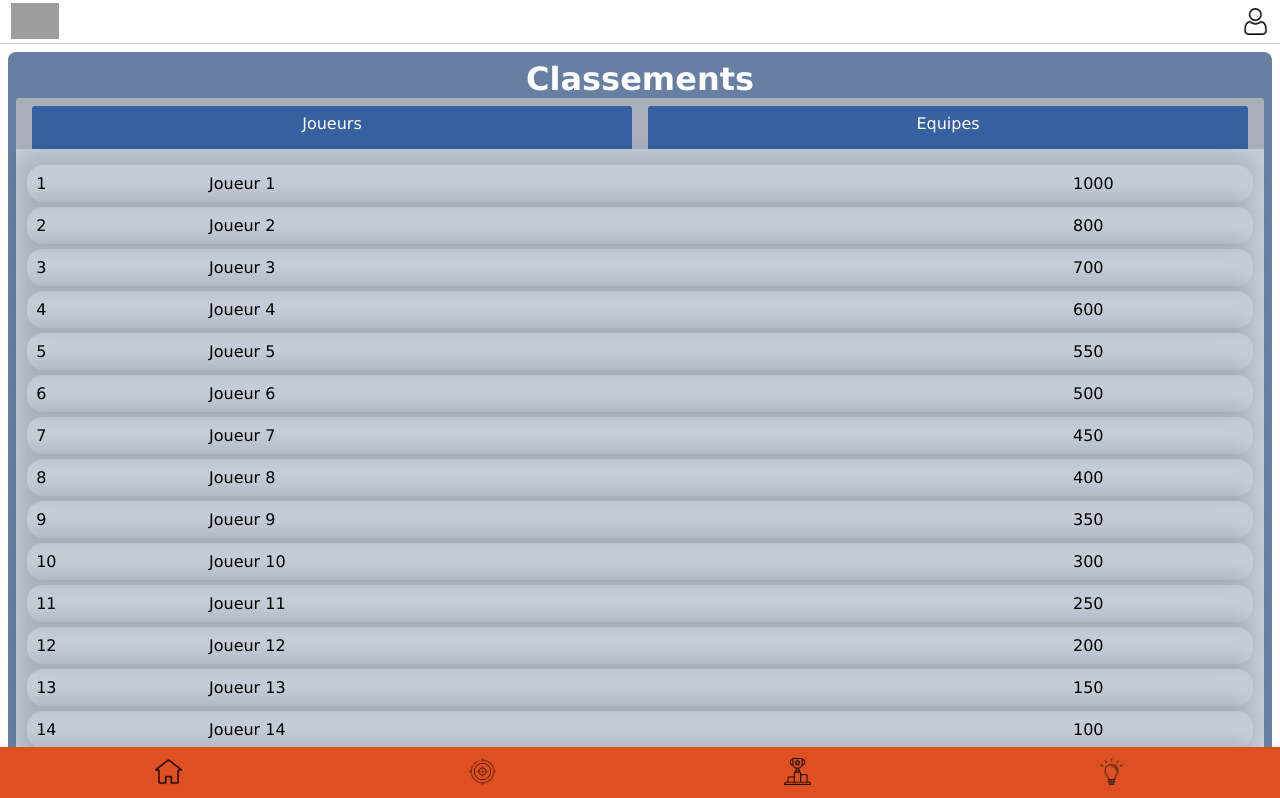
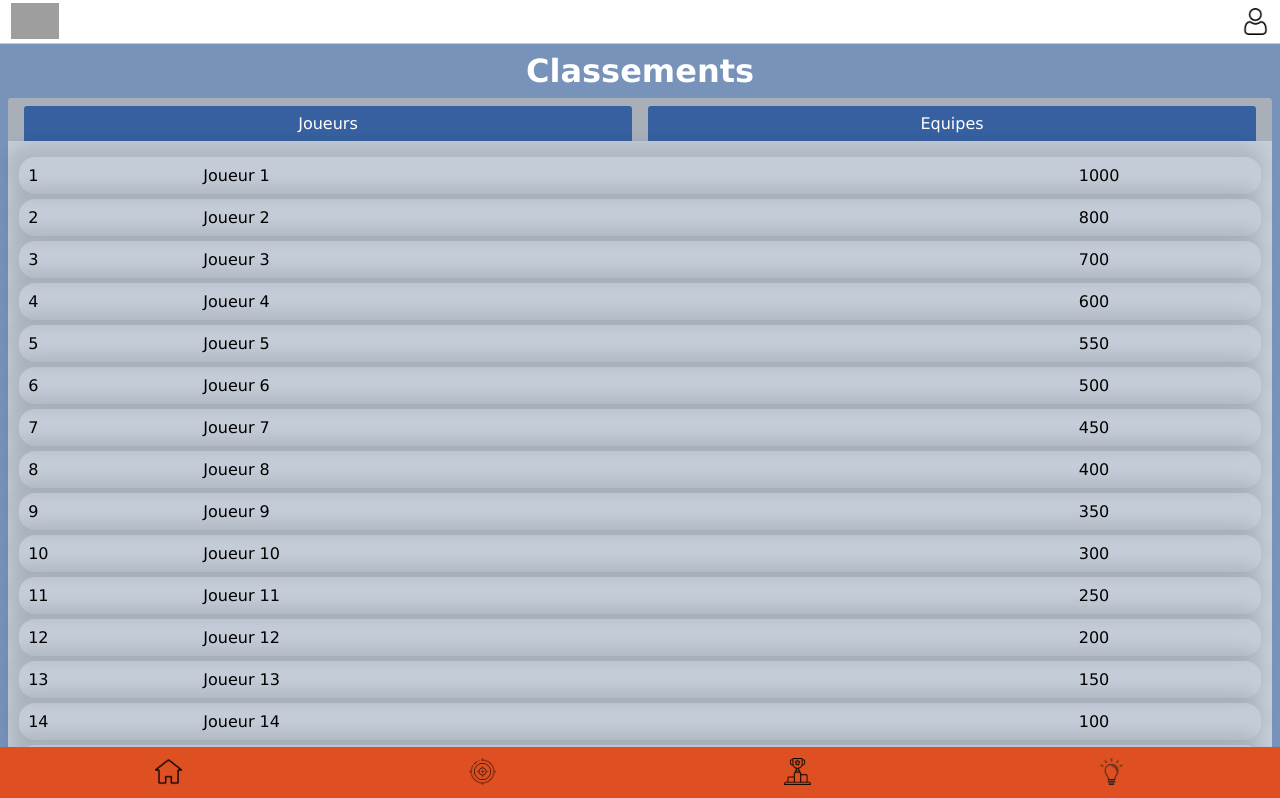
Before and after one commit to Himeurfarid/Sankliche, a React (Vite) app in the folder frontend/: page /classement in a window 1280 px wide. Shown: the top 798 px of the page. Built offline with nearby package versions, Linux system fonts and the light colour scheme; grey boxes are pictures that could not be loaded.

Commit message:
adjust css classement

```diff
--- a/frontend/src/styles/Classement.css
+++ b/frontend/src/styles/Classement.css
@@ -9,7 +9,7 @@
   color: white;
 }
 .header-rank-title {
-  padding: 0.5rem 0rem 0rem 0rem;
+  padding: 0.5rem 0rem 0.5rem 0rem;
   width: 100%;
   text-align: center;
   font-size: 2rem;
@@ -20,7 +20,7 @@
 .title-classement {
   font-family: Verdana, Geneva, Tahoma, sans-serif;
   font-size: 1rem;
-  padding: 0.5rem 0.5rem 1rem 0.5rem;
+  padding: 0.5rem 0.5rem 0.5rem 0.5rem;
   margin: 0rem 0.5rem 0rem 0.5rem;
   border-radius: 0.2rem 0.2rem 0rem 0rem;
   background-color: rgb(54, 96, 159);
@@ -42,10 +42,9 @@
 }
 
 .container-classement {
-  margin: 0.5rem 0.5rem 4rem 0.5rem;
-  padding: 0rem 0rem 2rem 0rem;
-  border-radius: 0.5rem;
-  background-color: rgb(102, 127, 162);
+  margin: 0rem 0rem 3rem 0rem;
+  padding: 0rem 0rem 1rem 0rem;
+  background-color: rgb(119, 147, 186);
 }
 .container-player-team {
   margin: 0rem 0.5rem 0rem 0.5rem;
```
